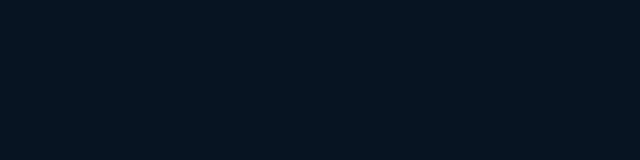
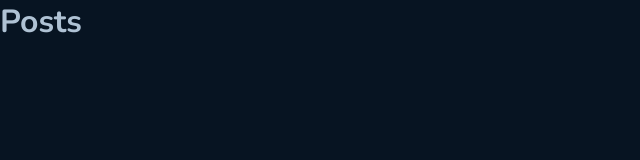
Before and after one commit to henriquesbarros/github-blog, a React (Vite) app: page / in a window 1280 px wide. Shown: the top 160 px of the page, without its empty margins (0-640 px from the left). Built offline with nearby package versions, Linux system fonts and the light colour scheme.

Commit message:
feat: adding routes

```diff
--- a/src/App.tsx
+++ b/src/App.tsx
@@ -1,4 +1,6 @@
+import { BrowserRouter } from 'react-router-dom'
 import { ThemeProvider } from 'styled-components'
+import { Router } from './Router'
 import { GlobalStyles } from './styles/global'
 import { defaultTheme } from './styles/themes/default'
 
@@ -6,6 +8,9 @@
   return (
     <ThemeProvider theme={defaultTheme}>
       <GlobalStyles />
+      <BrowserRouter>
+        <Router />
+      </BrowserRouter>
     </ThemeProvider>
   )
 }
--- /dev/null
+++ b/src/Router.tsx
@@ -0,0 +1,12 @@
+import { Route, Routes } from 'react-router-dom'
+import { Post } from './pages/Post'
+import { Posts } from './pages/Posts'
+
+export function Router() {
+  return (
+    <Routes>
+      <Route path="/" element={<Posts />} />
+      <Route path="/post/:id" element={<Post />} />
+    </Routes>
+  )
+}
--- /dev/null
+++ b/src/pages/Post/index.tsx
@@ -0,0 +1,3 @@
+export function Post() {
+  return <h1>Post</h1>
+}
--- /dev/null
+++ b/src/pages/Posts/index.tsx
@@ -0,0 +1,3 @@
+export function Posts() {
+  return <h1>Posts</h1>
+}
```
Also changed, not shown: src/pages/Post/styles.ts (added), src/pages/Posts/styles.ts (added).
